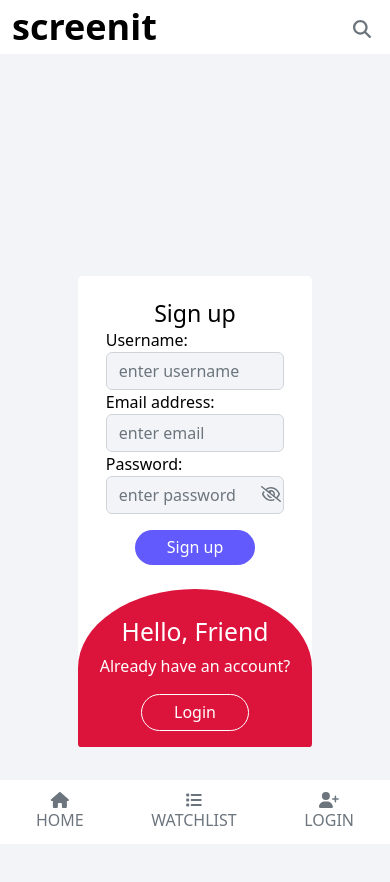
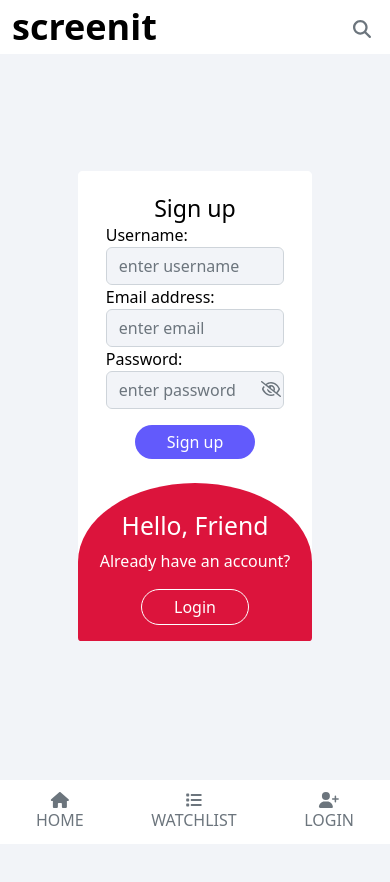
Before and after one commit to prathmesh-bhoir/screenit-app-vue, a Vue app: page /signup in a window 390 px wide. Shown: the top 882 px of the page. After the commit the page ends 844 px from the top, so only its background shows below. Built offline with nearby package versions, Linux system fonts and the light colour scheme; what vue-toast-notification would draw is missing.

Commit message:
toast on logout

```diff
--- a/src/components/AppMenu.vue
+++ b/src/components/AppMenu.vue
@@ -86,6 +86,7 @@
 </template>
 
 <script>
+import Vue from 'vue';
 import AppLogo from './AppLogo.vue';
 import SearchComp from './SearchComp.vue';
 
@@ -153,6 +154,11 @@ export default {
             localStorage.clear();
             this.isLogged = false;
             this.$router.replace({name: 'home'});
+            Vue.$toast.open({
+              type: 'error',
+              message: "User logged out!",
+              duration: 5000
+            })
         }
     }
 }
--- a/src/styles/auth.css
+++ b/src/styles/auth.css
@@ -56,7 +56,7 @@
 
 @media (max-width: 992px) {
     .auth-section{
-        height: 125vh !important;
+        height: 100vh !important;
     }
     .main-section{
         border-radius: 5px 5px 0 0 !important;
```
